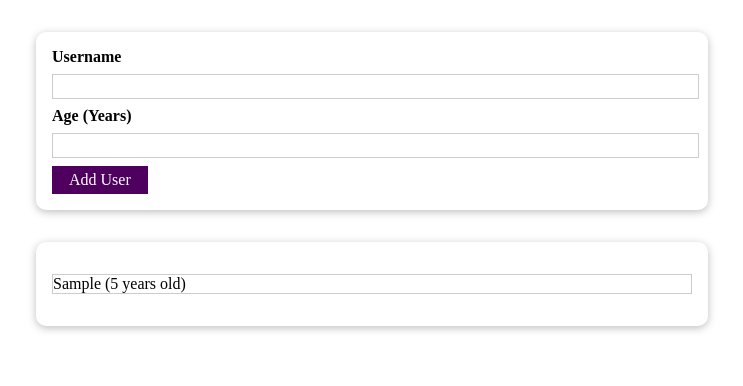
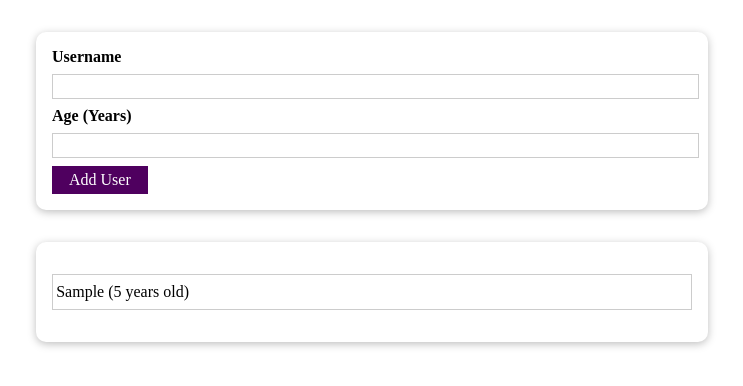
Before and after one commit to joshuaadu/add-user-form, a React (Create React App) app: page / in a window 1280 px wide. Both pictures are taken after typing "Sample", "5" into the empty fields and a click on the button "Add User". Shown: the top 386 px of the page, without its empty margins (268-1011 px from the left). Built offline with nearby package versions, Linux system fonts and the light colour scheme.

Commit message:
Change userList state variable name to users, add padding to list

```diff
--- a/src/components/Users/AddUser.js
+++ b/src/components/Users/AddUser.js
@@ -8,7 +8,7 @@ const AddUser = (props) => {
   const [enteredUsername, setEnteredUsername] = useState("");
   const [enteredAge, setEnteredAge] = useState();
   // const [formInputsValid, setFormInputsValid] = useState();
-  let [userlist, setUserList] = useState([]);
+  let [users, setUsers] = useState([]);
 
   const addUserHandler = (event) => {
     event.preventDefault();
@@ -17,9 +17,9 @@ const AddUser = (props) => {
     } else if (enteredAge < 1) {
       return;
     }
-    setUserList((prev) => [
+    setUsers((prev) => [
       {
-        username: enteredUsername,
+        name: enteredUsername,
         age: enteredAge
       },
       ...prev
@@ -63,7 +63,7 @@ const AddUser = (props) => {
         </form>
       </Card>
 
-      <UserList userList={userlist} />
+      <UserList users={users} />
     </div>
   );
 };
--- a/src/components/Users/UserList.js
+++ b/src/components/Users/UserList.js
@@ -1,15 +1,15 @@
 import Card from "../UI/Card";
 import classes from "./UserList.module.css";
 const UserList = (props) => {
-  if (props.userList.length === 0) {
+  if (props.users.length === 0) {
     return null;
   }
   return (
     <Card className={classes.lists}>
       <ul>
-        {props.userList.map((list) => (
-          <li className={classes.list} key={list.username}>
-            {list.username} ({list.age} years old)
+        {props.users.map((user) => (
+          <li className={classes.list} key={user.name}>
+            {user.name} ({user.age} years old)
           </li>
         ))}
       </ul>
--- a/src/components/Users/UserList.module.css
+++ b/src/components/Users/UserList.module.css
@@ -15,4 +15,5 @@
 }
 .list {
   border: 1px solid #ccc;
+  padding: 0.5rem 0.2rem;
 }
```
